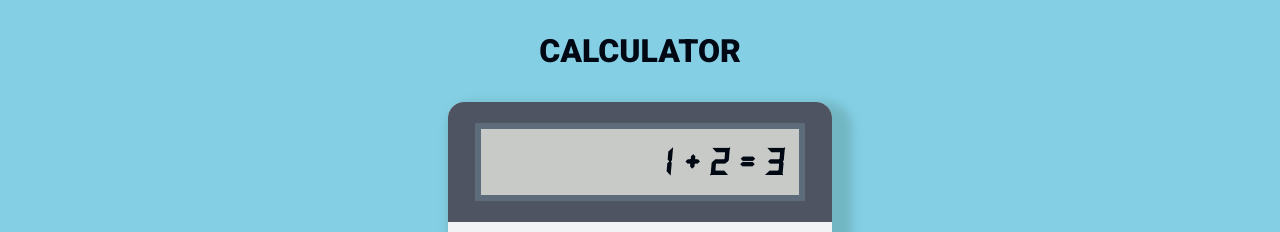
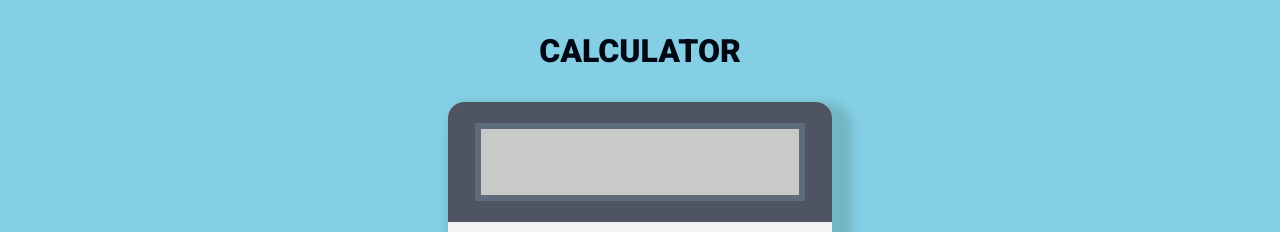
Before and after one commit to leonelmosqueda/calculator, a plain HTML site: page index.html in a window 1280 px wide. Shown: the top 232 px of the page. Drawn offline with Linux system fonts and the light colour scheme.

Commit message:
Prepare to push

```diff
--- a/index.html
+++ b/index.html
@@ -14,7 +14,7 @@
         <div class="body-calculator">
             <div class="top">
                 <div class="display">
-                    <span id="display" class="values">1 + 2 = 3</span>
+                    <span id="display" class="values"></span>
                 </div>
             </div>
             <div class="buttons">
```
